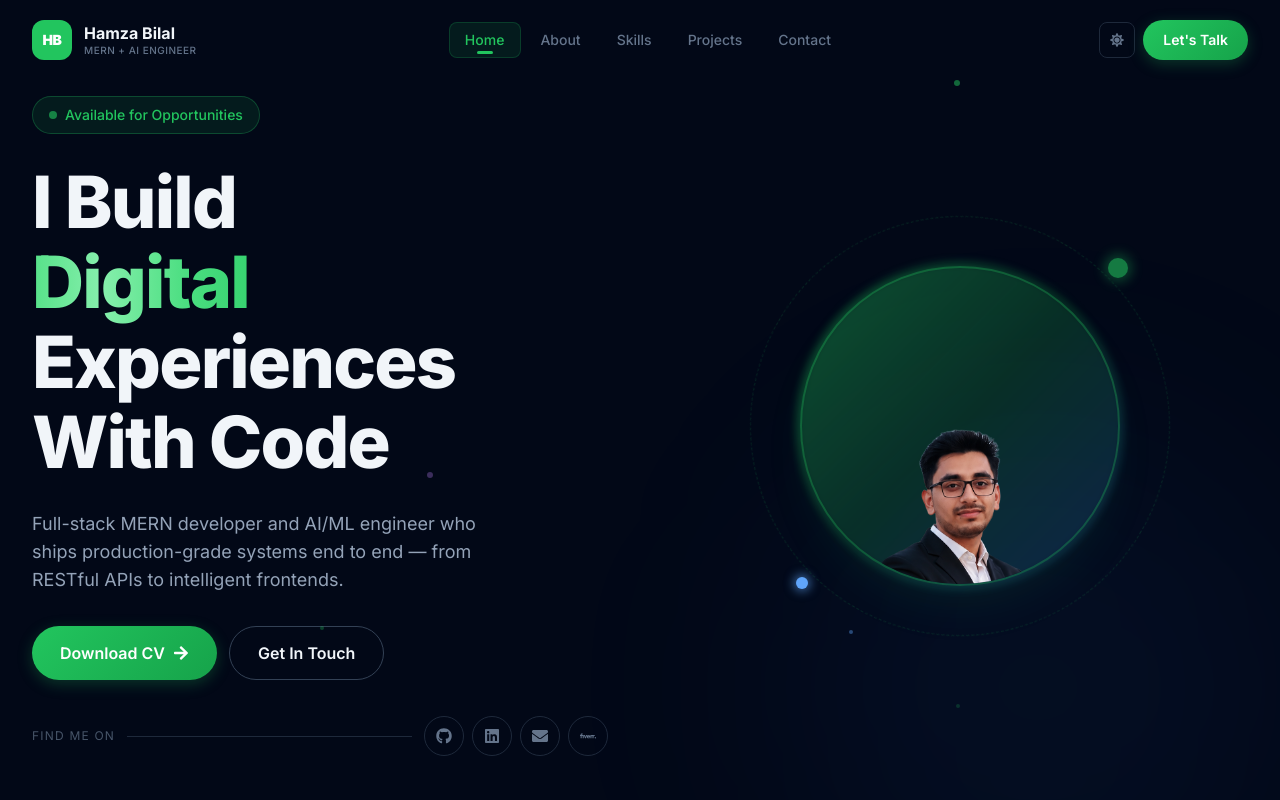
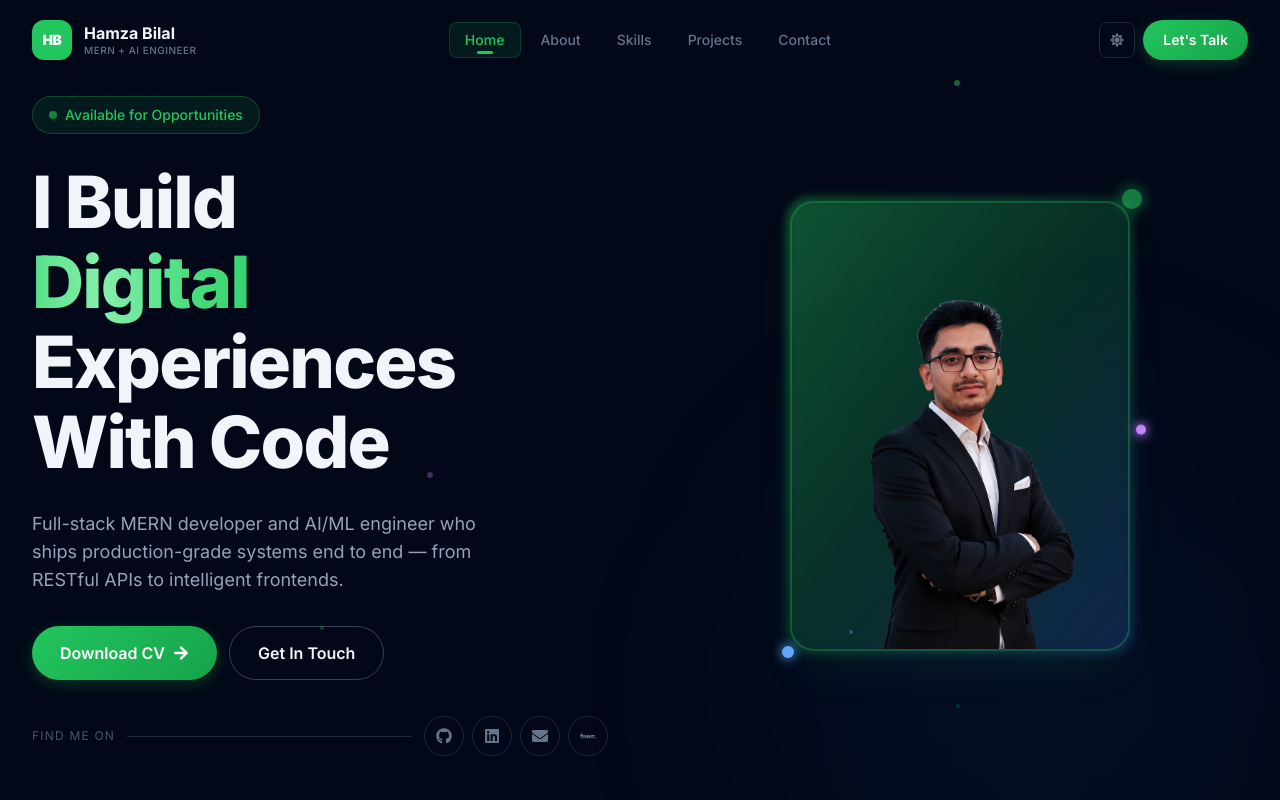
Before and after one commit to hamzabilal000/my-portfolio, a React (Vite) app in the folder client/: page / in a window 1280 px wide. Shown: the top 800 px of the page. Built offline with nearby package versions, Linux system fonts and the light colour scheme.

Commit message:
fix: use tall rounded rectangle for profile photo to show full pose

```diff
--- a/client/src/components/Hero.jsx
+++ b/client/src/components/Hero.jsx
@@ -4,25 +4,23 @@ import { SiFiverr } from 'react-icons/si'
 function ProfilePhoto() {
     return (
         <div className="relative flex items-center justify-center">
-            <div className="absolute -inset-6 bg-accent/8 rounded-full blur-3xl pointer-events-none" />
+            <div className="absolute -inset-10 bg-accent/8 rounded-3xl blur-3xl pointer-events-none" />
 
             <div className="relative">
-                <div className="absolute -inset-1 bg-gradient-to-br from-accent/40 via-accent/20 to-blue-500/20 rounded-full blur-sm" />
+                <div className="absolute -inset-1 bg-gradient-to-br from-accent/40 via-accent/20 to-blue-500/20 rounded-3xl blur-sm" />
 
-                <div className="relative w-64 h-64 sm:w-72 sm:h-72 lg:w-80 lg:h-80 rounded-full overflow-hidden border-2 border-accent/30 shadow-2xl shadow-accent/10">
+                <div className="relative w-[280px] h-[370px] sm:w-[300px] sm:h-[400px] lg:w-[340px] lg:h-[450px] rounded-3xl overflow-hidden border-2 border-accent/30 shadow-2xl shadow-accent/10">
                     <img
                         src="/hamza.png"
                         alt="Hamza Bilal"
-                        className="w-full h-full object-cover object-top"
+                        className="w-full h-full object-cover"
                     />
                 </div>
 
-                <div className="absolute -top-2 -right-2 w-5 h-5 bg-accent rounded-full shadow-[0_0_12px_4px_rgba(34,197,94,0.5)] animate-pulse" />
-                <div className="absolute -bottom-1 -left-1 w-3 h-3 bg-blue-400 rounded-full shadow-[0_0_10px_3px_rgba(96,165,250,0.5)] animate-float" />
+                <div className="absolute -top-3 -right-3 w-5 h-5 bg-accent rounded-full shadow-[0_0_12px_4px_rgba(34,197,94,0.5)] animate-pulse" />
+                <div className="absolute -bottom-2 -left-2 w-3 h-3 bg-blue-400 rounded-full shadow-[0_0_10px_3px_rgba(96,165,250,0.5)] animate-float" />
+                <div className="absolute top-1/2 -right-4 w-2.5 h-2.5 bg-purple-400 rounded-full shadow-[0_0_8px_3px_rgba(192,132,252,0.5)] animate-float-slow" />
             </div>
-
-            <div className="absolute w-[340px] h-[340px] sm:w-[380px] sm:h-[380px] lg:w-[420px] lg:h-[420px] rounded-full border border-dashed border-accent/15"
-                style={{ animation: 'spin 20s linear infinite' }} />
         </div>
     )
 }
```
